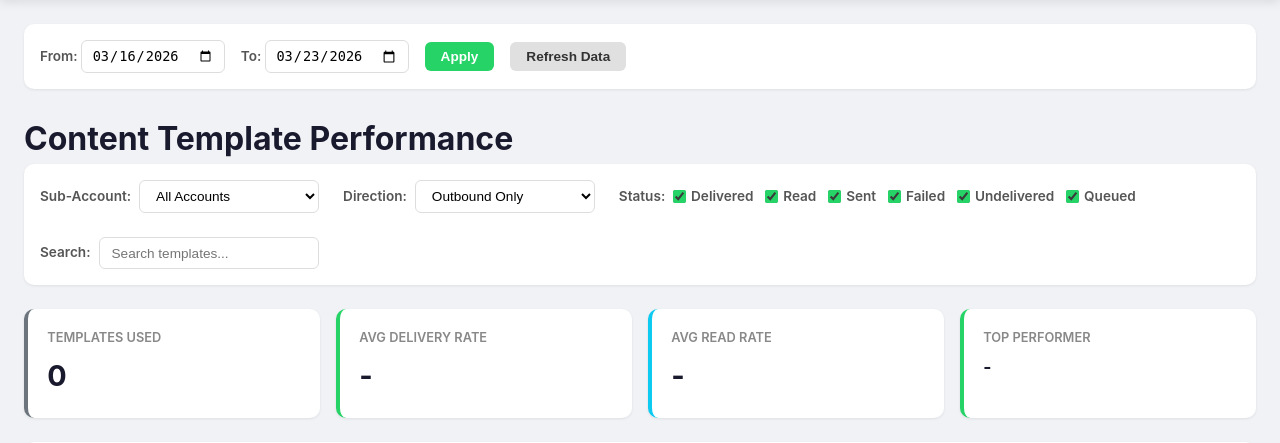
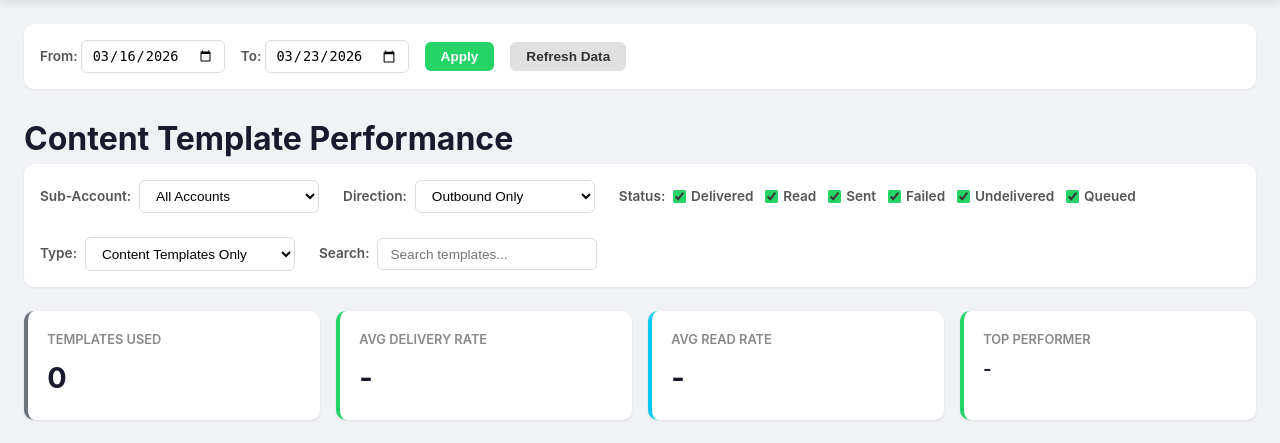
Before and after one commit to ezekielivans-eng/Twilio-Data, a Flask app: template templates/templates.html in a window 1280 px wide. Shown: the part 60-503 px from the top of the page. Run offline with Flask 3, Linux system fonts and the light colour scheme; the template is opened without the code that fills it, so the values that code supplies are empty; parts of the project's set-up code (start-up, migrations or seed data) failed here and were passed over.

Commit message:
Add template type filter to hide Text (No Content_sid) entries
Adds a "Type" dropdown on the templates page with three options:
- Content Templates Only (default) — shows only real Content API templates
- Text (No Content_sid) Only — shows only body-matched chatbot messages
- All Types — shows everything

Filter is client-side so it's instant, no server round-trip needed.

https://claude.ai/code/session_01CemEkJfm3ykaeMzvueyCHb

```diff
--- a/static/js/templates.js
+++ b/static/js/templates.js
@@ -25,7 +25,7 @@ async function loadTemplates() {
             populateAccountFilter(data.subaccounts || []);
             accountListPopulated = true;
         }
-        renderAll(allTemplates);
+        applyClientFilters();
         return;
     }
 
@@ -46,7 +46,7 @@ async function loadTemplates() {
             populateAccountFilter(data.subaccounts || []);
             accountListPopulated = true;
         }
-        renderAll(allTemplates);
+        applyClientFilters();
         hideLoading();
     } catch(e) {
         showError(e.name === 'AbortError' ? 'Request timed out. Try a shorter date range.' : e.message);
@@ -60,21 +60,32 @@ document.getElementById('statusFilter').addEventListener('change', (e) => {
     if (e.target.type === 'checkbox') loadTemplates();
 });
 
-// Search filter (client-side only)
-document.getElementById('templateSearch').addEventListener('input', function() {
-    applySearch();
-});
+// Client-side filters (type + search) — no server call needed
+document.getElementById('typeFilter').addEventListener('change', applyClientFilters);
+document.getElementById('templateSearch').addEventListener('input', applyClientFilters);
 
 // Initial load
 loadTemplates();
 
-function applySearch() {
+function applyClientFilters() {
+    let filtered = allTemplates;
+
+    // Type filter
+    const typeVal = document.getElementById('typeFilter')?.value || '';
+    if (typeVal === 'content_sid') {
+        filtered = filtered.filter(t => !t.template_type.includes('no content_sid'));
+    } else if (typeVal === 'no_content_sid') {
+        filtered = filtered.filter(t => t.template_type.includes('no content_sid'));
+    }
+
+    // Search filter
     const query = document.getElementById('templateSearch').value.toLowerCase();
-    const filtered = query
-        ? allTemplates.filter(t =>
+    if (query) {
+        filtered = filtered.filter(t =>
             t.template_name.toLowerCase().includes(query) ||
-            (t.body || '').toLowerCase().includes(query))
-        : allTemplates;
+            (t.body || '').toLowerCase().includes(query));
+    }
+
     renderAll(filtered);
 }
 
--- a/templates/templates.html
+++ b/templates/templates.html
@@ -29,6 +29,14 @@
             <label class="checkbox-label"><input type="checkbox" value="undelivered" checked> Undelivered</label>
             <label class="checkbox-label"><input type="checkbox" value="queued" checked> Queued</label>
         </div>
+    </div>
+    <div class="filter-group">
+        <label for="typeFilter">Type:</label>
+        <select id="typeFilter" class="filter-select">
+            <option value="">All Types</option>
+            <option value="content_sid" selected>Content Templates Only</option>
+            <option value="no_content_sid">Text (No Content_sid) Only</option>
+        </select>
     </div>
     <div class="filter-group">
         <label for="templateSearch">Search:</label>
```
